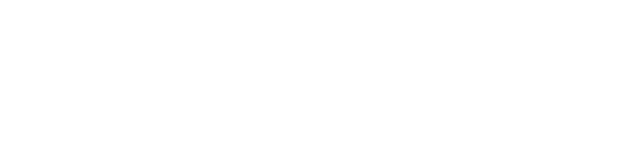
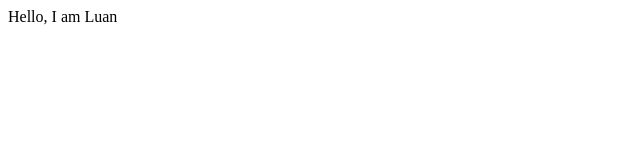
Before and after one commit to lrandom/demo-cy-vn, a plain HTML site: page portofio.html in a window 1280 px wide. Shown: the whole page, without its empty margins (0-640 px from the left). Drawn offline with Linux system fonts and the light colour scheme.

Commit message:
add content to develop

```diff
--- a/portofio.html
+++ b/portofio.html
@@ -8,6 +8,6 @@
     <title>Document</title>
 </head>
 <body>
-
+   <div>Hello, I am Luan</div>
 </body>
 </html>
```
